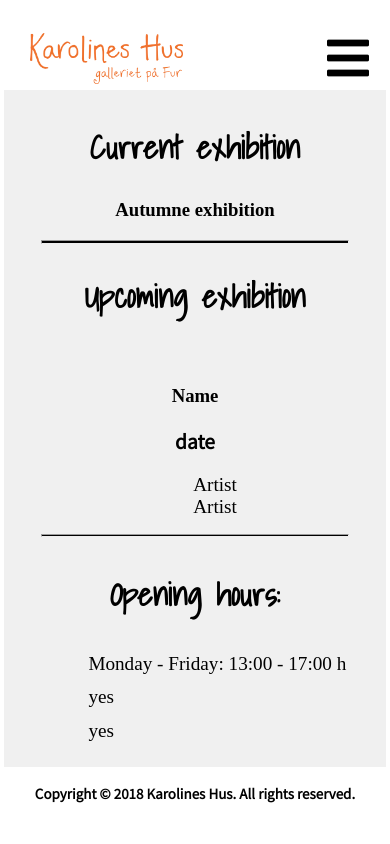
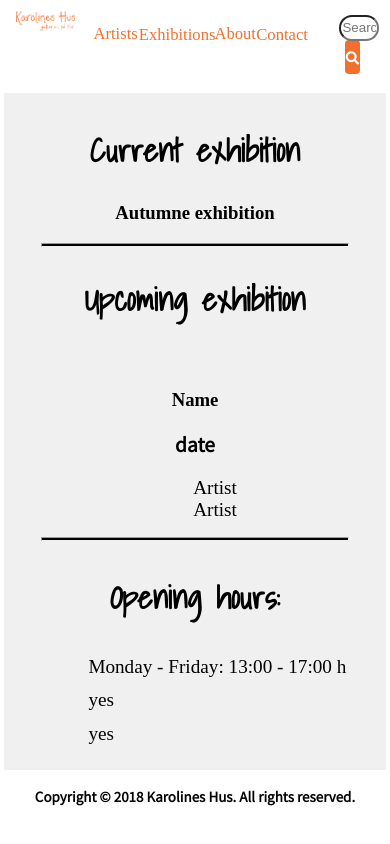
Before and after one commit to HagarAbdrabbo/Karolines-Hus, a plain HTML site: page index.html in a window 390 px wide. Drawn offline with Linux system fonts and the light colour scheme.

Commit message:
tablet header

```diff
--- a/css/global.scss
+++ b/css/global.scss
@@ -13,6 +13,13 @@ body {
     margin: 1%;
 }
 
+.desktop-nav{
+    display: none;
+}
+
+.search-bar{
+    display: none;
+}
 header {
     display: grid;
     grid-template-columns: 1fr 1fr;
@@ -62,12 +69,11 @@ header {
     }
 
 }
-.desktop-nav{
-    display: none;
-}
+
 
 main {
     background-color: $primary-color;
+    margin-top: 5%;
 }
 
 button {
@@ -136,3 +142,59 @@ footer{
     height: auto;
     font-size: 0.7em;
 }
+
+
+@media only screen and (max-width: 768px) {
+   .mobile-nav {display: none;}
+    .search-bar {display: block;}
+
+     .desktop-nav{display: block;
+    background-color: white;
+         position: relative;
+
+         ul {display:flex;
+        justify-content: space-around;
+        font-size: 0.8em;
+        margin: 6% 0 0 0;
+    }
+
+        li {padding:3%}
+    }
+
+    header {grid-template-columns: 1fr 2fr 1fr;
+        img {max-width: 70%;
+         margin-left:0;
+        padding-top: 8%;
+        margin-bottom: 5%;}
+        section{margin-top: 13%;
+            display: flex;
+            justify-content: space-around;
+         margin-left: 20%;
+        }
+
+        input {max-width: 50%;
+        padding: 0.5% 2% 0.5% 2%;
+        margin-right: -20%;}
+
+        button {width: 4vw;
+            height: 4vh;
+        padding: 0;
+        margin-top: -1%;}
+
+        i {font-size: 0.7em;
+        text-align: center;
+        margin-left: 0;
+        margin-top: -5%;}
+    }
+
+
+
+
+
+
+
+
+
+
+
+}
--- a/css/hagar.scss
+++ b/css/hagar.scss
@@ -4,7 +4,7 @@
 .artist-desktop {display: none;}
 .artist-mobile {padding-bottom: 3%;
                 padding-top: 3%;
-                 margin-top: 5%;}
+                 }
 .artist {text-align: center;
          margin-bottom: 5%;
     img {max-width: 100%;}
@@ -17,7 +17,7 @@
 
 .about-page {text-align:justify;
     padding-top: 9%;
-    margin-top: 5%;
+
     img {max-width: 100%;}
     p {padding: 3%;}
 }
--- a/index.html
+++ b/index.html
@@ -25,7 +25,7 @@
       <ul>
           <a href="artist.html"><li>Artists</li></a>
           <a href="exhibition.html"><li>Exhibitions</li></a>
-          <a href="about.html"><li>About Us</li></a>
+          <a href="about.html"><li>About</li></a>
           <a href="contact.html"><li>Contact</li></a>
        </ul>
    </nav>
@@ -36,10 +36,15 @@
       <ul>
           <a href="artist.html"><li>Artists</li></a>
           <a href="exhibition.html"><li>Exhibitions</li></a>
-          <a href="about.html"><li>About Us</li></a>
+          <a href="about.html"><li>About</li></a>
           <a href="contact.html"><li>Contact</li></a>
        </ul>
+
    </nav>
+   <section class="search-bar">
+            <input type="text" placeholder="Search..." name="search">
+      <button type="submit"><i class="fa fa-search"></i></button>
+   </section>
   </header>
 
   <!-- starting the body of the home page -->
```
Also changed, not shown: about.html (+7 -2 lines), artist.html (+8 -4 lines), contact.html (+8 -3 lines), exhibition.html (+8 -3 lines), graphic.html (+8 -3 lines), painter.html (+8 -3 lines), photographer.html (+8 -3 lines), potter.html (+7 -2 lines), sculptor.html (+8 -3 lines), visual.html (+8 -3 lines), css/bruna.css, css/global.css, css/hagar.css.
